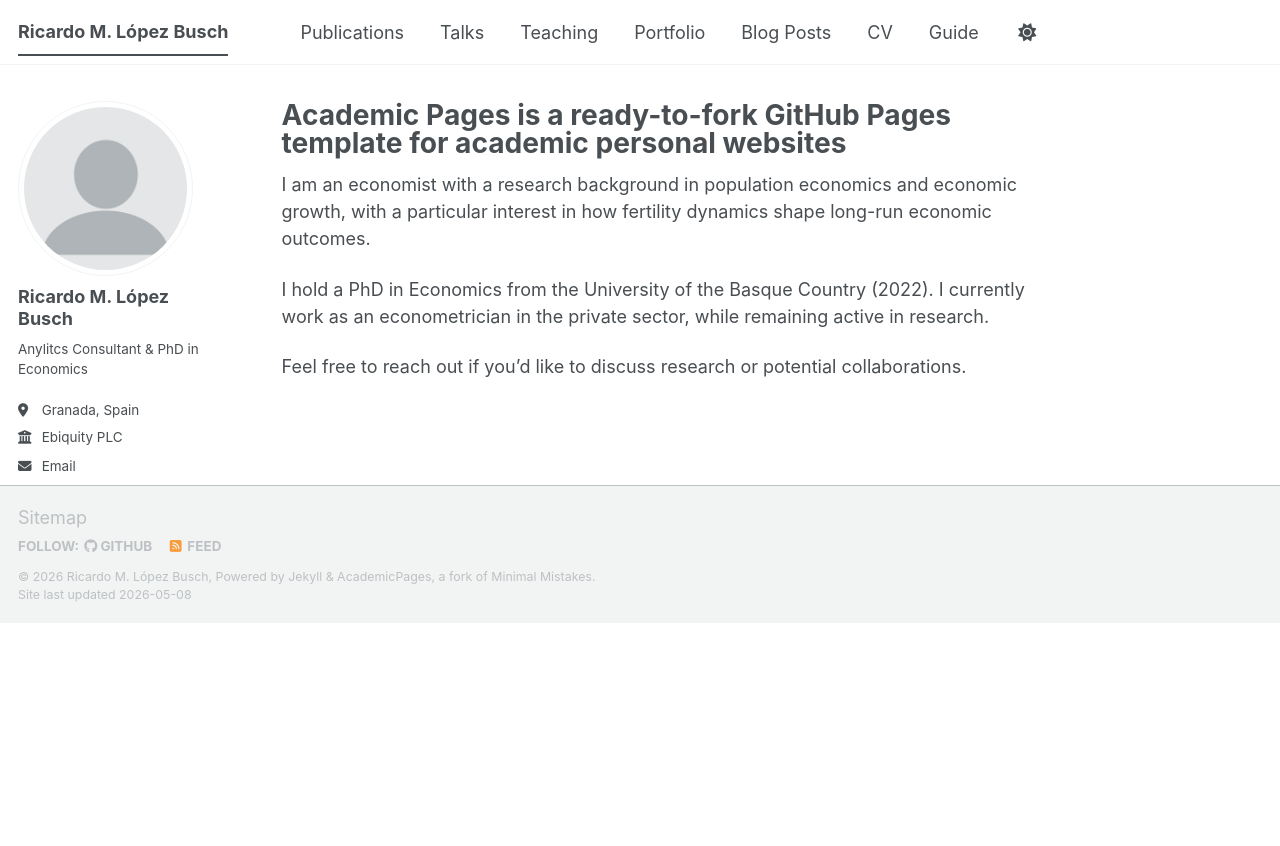
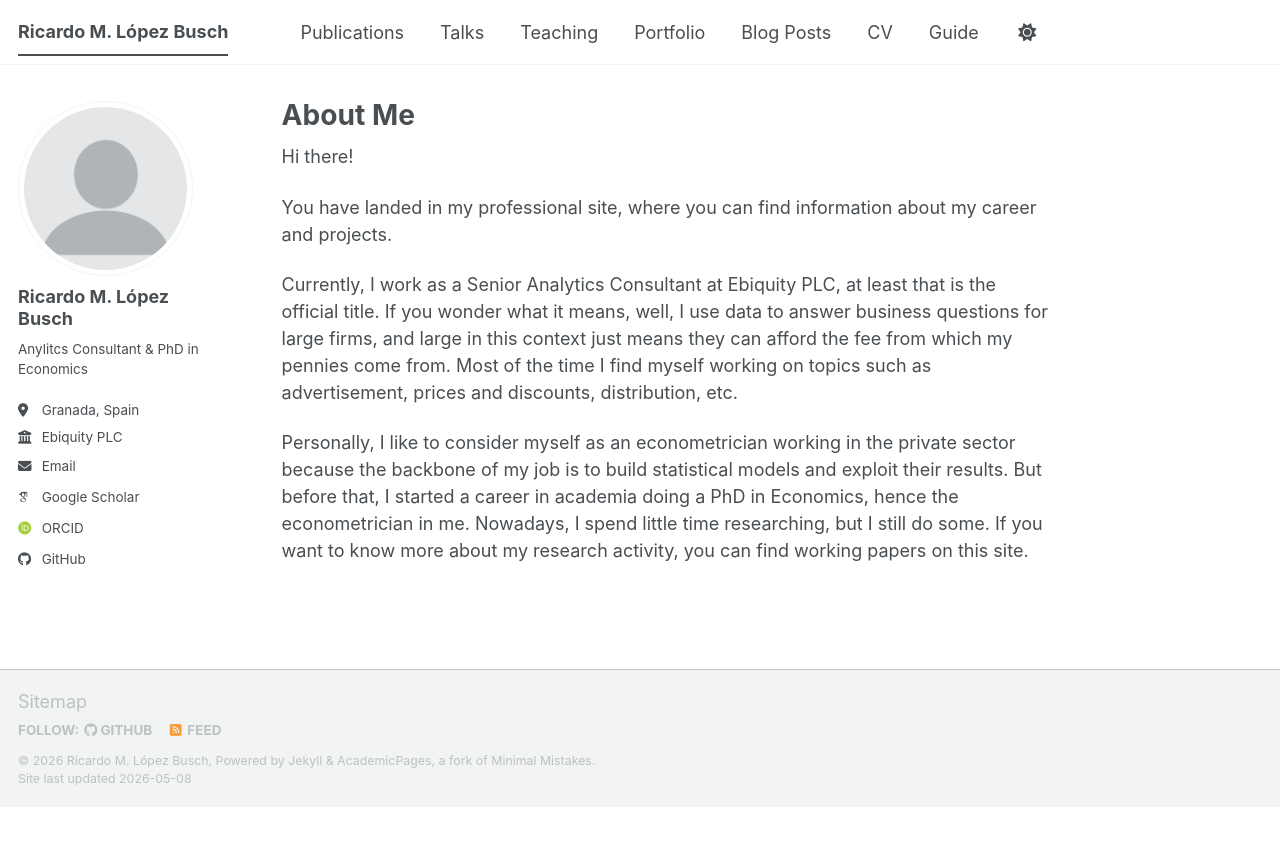
Before and after one commit to ricardomlb/ricardomlb.github.io, a Jekyll site: the page built from _pages/about.md, in a window 1280 px wide. Shown: the top 846 px of the page. Built offline with Jekyll 4.4.1, drawn with Linux system fonts in a browser that asks for light colours; some web fonts are replaced; a script bundle is joined from its source files by our own code; library files that are not in the unit come from our copies.

Commit message:
Update about.md

```diff
--- a/_pages/about.md
+++ b/_pages/about.md
@@ -1,19 +1,26 @@
 ---
 permalink: /
-title: "Academic Pages is a ready-to-fork GitHub Pages template for academic personal websites"
+title: "About Me"
 author_profile: true
 redirect_from:
   - /about/
   - /about.html
 ---
 
-I am an economist with a research background in population economics
-and economic growth, with a particular interest in how fertility
-dynamics shape long-run economic outcomes.
+Hi there!
 
-I hold a PhD in Economics from the University of the Basque Country
-(2022). I currently work as an econometrician in the private sector,
-while remaining active in research.
+You have landed in my professional site, where you can find information
+about my career and projects.
 
-Feel free to reach out if you'd like to discuss research or
-potential collaborations.
+Currently, I work as a Senior Analytics Consultant at Ebiquity PLC, at least
+that is the official title. If you wonder what it means, well, I use data to answer
+business questions for large firms, and large in this context just means they can afford the fee
+from which my pennies come from. Most of the time I find myself working on topics such as
+advertisement, prices and discounts, distribution, etc.
+
+Personally, I like to consider myself as an econometrician working
+in the private sector because the backbone of my job is to build statistical models and
+exploit their results. But before that, I started a career in academia
+doing a PhD in Economics, hence the econometrician in me. Nowadays, I spend little
+time researching, but I still do some. If you want to know more about my research activity,
+you can find working papers on this site.
```
